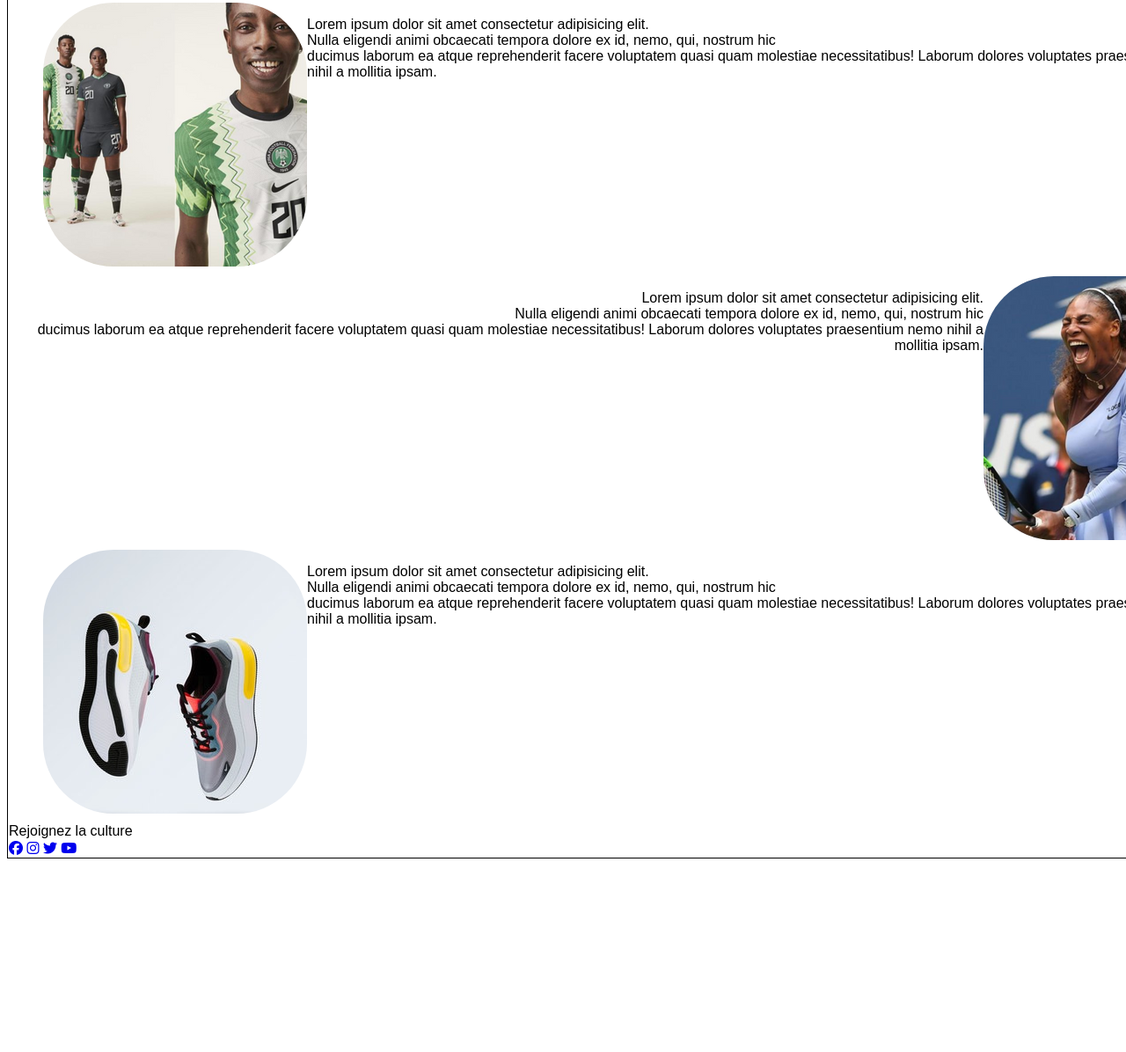
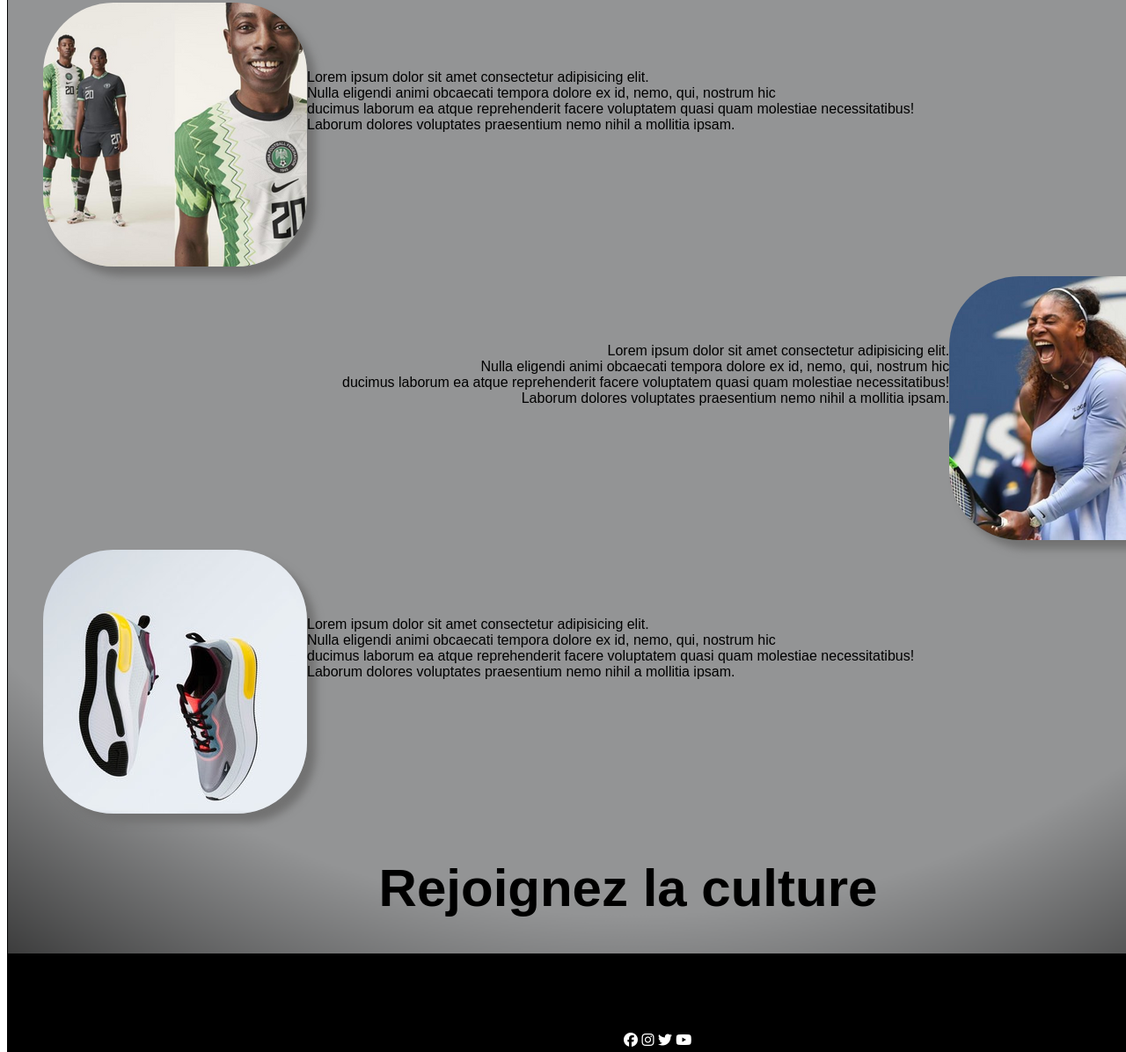
Before and after one commit to Makan14/workshops, a plain HTML site: page newsletters/newsletter_3_exo.html in a window 1280 px wide. Shown: the part 1209-2405 px from the top of the page at 88% size. Before the commit the page ends 2193 px from the top, so only its background shows below. Drawn offline with Linux system fonts and the light colour scheme.

Commit message:
Newsletter

```diff
--- a/newsletters/css/newsletter_3_exo.css
+++ b/newsletters/css/newsletter_3_exo.css
@@ -5,6 +5,11 @@ body{
 table{
     border-collapse: collapse;
     border: 1px solid black;
+    background: rgb(147,148,149);
+    background: -moz-radial-gradient(circle, rgba(147,148,149,1) 71%, rgba(38,38,38,1) 94%);
+    background: -webkit-radial-gradient(circle, rgba(147,148,149,1) 71%, rgba(38,38,38,1) 94%);
+    background: radial-gradient(circle, rgba(147,148,149,1) 71%, rgba(38,38,38,1) 94%);
+    filter: progid:DXImageTransform.Microsoft.gradient(startColorstr="#939495",endColorstr="#262626",GradientType=1);
 }
 
 thead{
@@ -39,6 +44,7 @@ thead{
 
 .g3{
     text-align: right;
+    padding-left: 380px;
 
 }
 
@@ -48,4 +54,27 @@ thead{
 
 img{
     border-radius: 80px 80px 80px 80px;
+    box-shadow: 10px 10px 10px rgb(114, 114, 114);
 }
+
+tfoot{
+    background: #000;
+    height: 180px;
+}
+
+.social{
+   display: inline-block;
+   padding-top: 90px;
+   padding-left: 700px;
+
+}
+
+.social a{
+    color: white;
+    height: 200px;
+    width: 200px;
+}
+
+.p1, .p2, .p3{
+    padding-top: 60px;
+}
--- a/newsletters/newsletter_3_exo.html
+++ b/newsletters/newsletter_3_exo.html
@@ -33,13 +33,13 @@
             <tr>
                 <td class="img g2">
                     <img src="img/nike_foot.png" alt="nike foot">
-                    <p>Lorem ipsum dolor sit amet consectetur adipisicing elit. <br> Nulla eligendi animi obcaecati tempora dolore ex id,  nemo, qui,  nostrum hic <br> ducimus  laborum ea atque reprehenderit facere voluptatem quasi quam molestiae necessitatibus! Laborum dolores voluptates praesentium nemo nihil a mollitia ipsam.</p>
+                    <p class="p1">Lorem ipsum dolor sit amet consectetur adipisicing elit. <br> Nulla eligendi animi obcaecati tempora dolore ex id,  nemo, qui,  nostrum hic <br> ducimus  laborum ea atque reprehenderit facere voluptatem quasi quam molestiae necessitatibus! <br> Laborum dolores voluptates praesentium nemo nihil a mollitia ipsam.</p>
                 </td>
             </tr>
 
             <tr>
                 <td class="img g3">
-                    <p>Lorem ipsum dolor sit amet consectetur adipisicing elit. <br> Nulla eligendi animi obcaecati tempora dolore ex id,  nemo, qui,  nostrum hic <br> ducimus  laborum ea atque reprehenderit facere voluptatem quasi quam molestiae necessitatibus! Laborum dolores voluptates praesentium nemo nihil a mollitia ipsam.</p>
+                    <p class="p1">Lorem ipsum dolor sit amet consectetur adipisicing elit. <br> Nulla eligendi animi obcaecati tempora dolore ex id,  nemo, qui,  nostrum hic <br> ducimus  laborum ea atque reprehenderit facere voluptatem quasi quam molestiae necessitatibus! <br> Laborum dolores voluptates praesentium nemo nihil a mollitia ipsam.</p>
                     <img src="img/serena.png" alt="serena">
 
                 </td>
@@ -48,12 +48,14 @@
             <tr>
                 <td class="img g4">
                     <img src="img/nike_flow.jpg" alt="nike flow">
-                    <p>Lorem ipsum dolor sit amet consectetur adipisicing elit. <br> Nulla eligendi animi obcaecati tempora dolore ex id,  nemo, qui,  nostrum hic <br> ducimus  laborum ea atque reprehenderit facere voluptatem quasi quam molestiae necessitatibus! Laborum dolores voluptates praesentium nemo nihil a mollitia ipsam.</p>
+                    <p class="p1">Lorem ipsum dolor sit amet consectetur adipisicing elit. <br> Nulla eligendi animi obcaecati tempora dolore ex id,  nemo, qui,  nostrum hic <br> ducimus  laborum ea atque reprehenderit facere voluptatem quasi quam molestiae necessitatibus! <br> Laborum dolores voluptates praesentium nemo nihil a mollitia ipsam.</p>
                 </td>
             </tr>
 
             <tr>
-                <td>Rejoignez la culture</td>
+                <td class="txt t1">
+                    Rejoignez la culture
+                </td>
             </tr>
 
             <tfoot>
```
